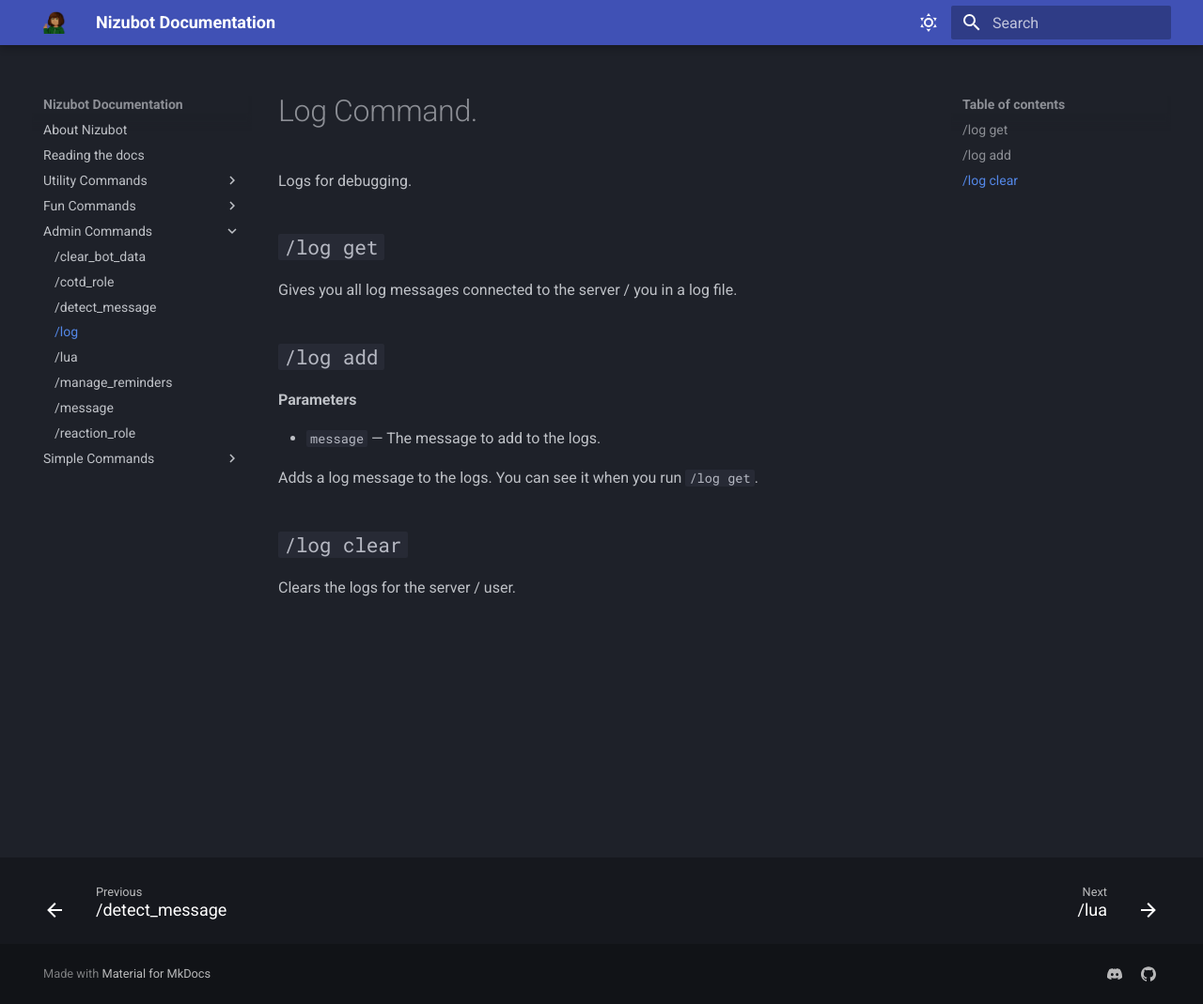
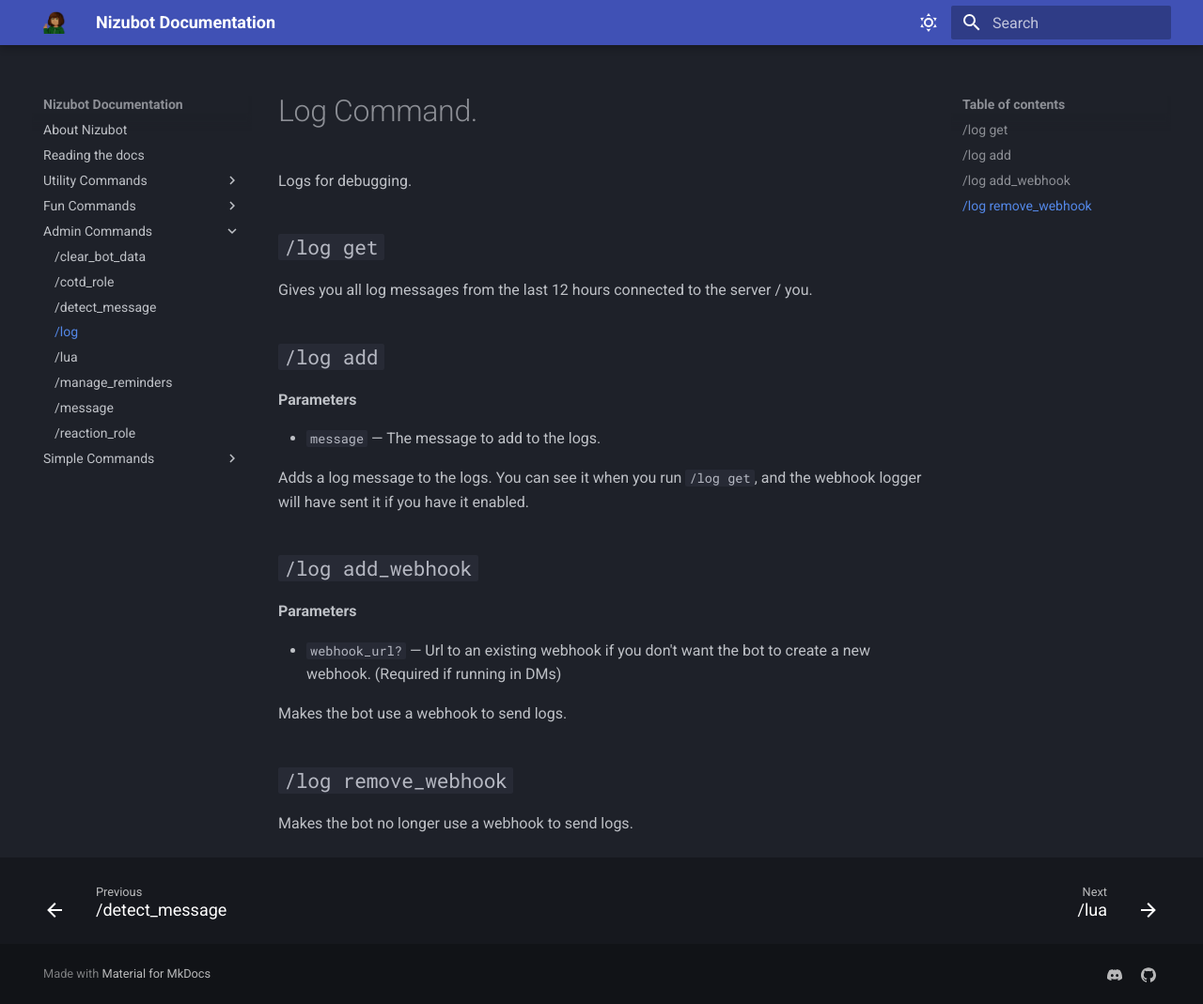
Before and after one commit to InZan17/Nizubot-Rust, an MkDocs documentation site: the page built from docs/commands/admin/log.md, in a window 1280 px wide and 1069 px high. Shown: the whole window at 94% size. Built offline with MkDocs 1.6.1 and Material for MkDocs 9.7.7, drawn with Linux system fonts in a browser that asks for light colours.

Commit message:
Update /log command

```diff
--- a/docs/commands/admin/log.md
+++ b/docs/commands/admin/log.md
@@ -4,16 +4,22 @@
 
 ## `/log get`
 
-Gives you all log messages connected to the server / you in a log file.
+Gives you all log messages from the last 12 hours connected to the server / you.
 
 ## `/log add`
 **Parameters**
 
 - `message` — The message to add to the logs.
 
-Adds a log message to the logs. You can see it when you run `/log get`.
+Adds a log message to the logs. You can see it when you run `/log get`, and the webhook logger will have sent it if you have it enabled.
 
+## `/log add_webhook`
+**Parameters**
 
-## `/log clear`
+- `webhook_url?` — Url to an existing webhook if you don't want the bot to create a new webhook. (Required if running in DMs)
 
-Clears the logs for the server / user.
+Makes the bot use a webhook to send logs.
+
+## `/log remove_webhook`
+
+Makes the bot no longer use a webhook to send logs.
```
